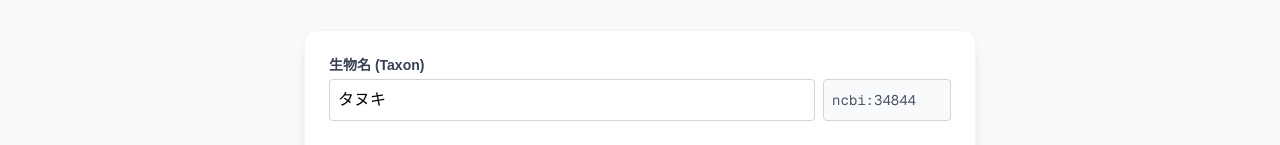
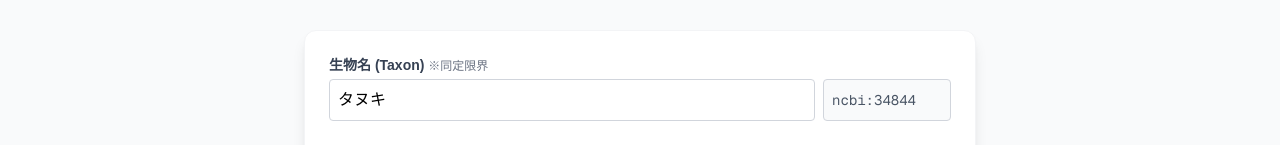
Before and after one commit to saku-730/bio-occurrence, a Next.js app in the folder frontend/: page / in a window 1280 px wide. Shown: the part 157-302 px from the top of the page. Built offline with nearby package versions, Linux system fonts and the light colour scheme; no server answers; sample sign-in values are in the browser's storage; what meilisearch would draw is missing.

Commit message:
taxon not need

```diff
--- a/frontend/src/components/OccurrenceForm.tsx
+++ b/frontend/src/components/OccurrenceForm.tsx
@@ -102,22 +102,27 @@ export default function OccurrenceForm({ id, initialData }: Props) {
     <form onSubmit={handleSubmit} className="space-y-6 bg-white p-6 rounded-xl shadow-lg border border-gray-100 max-w-2xl mx-auto">
       {/* ... (入力フォームの中身は変更なし) ... */}
 
+
       <div>
-        <label className="block text-sm font-bold text-gray-700 mb-1">生物名 (Taxon)</label>
+        <label className="block text-sm font-bold text-gray-700 mb-1">
+          生物名 (Taxon) <span className="text-xs font-normal text-gray-500">※同定限界</span>
+        </label>
         <div className="flex gap-2">
           <input
             type="text"
             value={taxonLabel || ""}
             onChange={(e) => setTaxonLabel(e.target.value)}
             className="flex-1 p-2 border border-gray-300 rounded text-black"
-            required
+            placeholder="例: Eisenia fetida (空欄なら未同定になります)"
+            // required を削除！
           />
           <input
             type="text"
             value={taxonID || ""}
             onChange={(e) => setTaxonID(e.target.value)}
             className="w-32 p-2 border border-gray-300 rounded bg-gray-50 text-gray-600 text-sm font-mono"
-            required
+            placeholder="ID"
+            // required を削除！
           />
         </div>
       </div>
```
Also changed, not shown: 1 other file (tests, documents, lock files or other folders).
